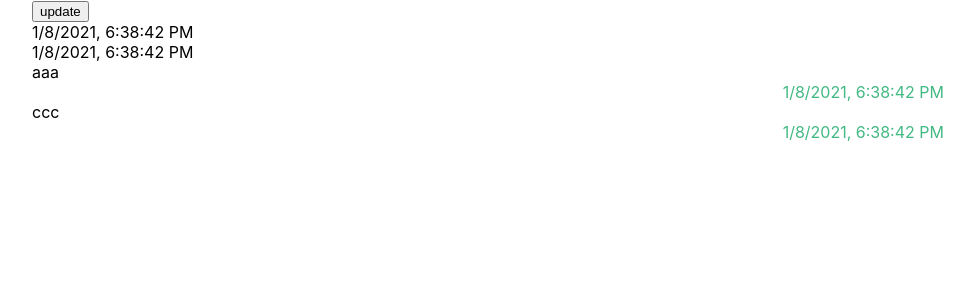
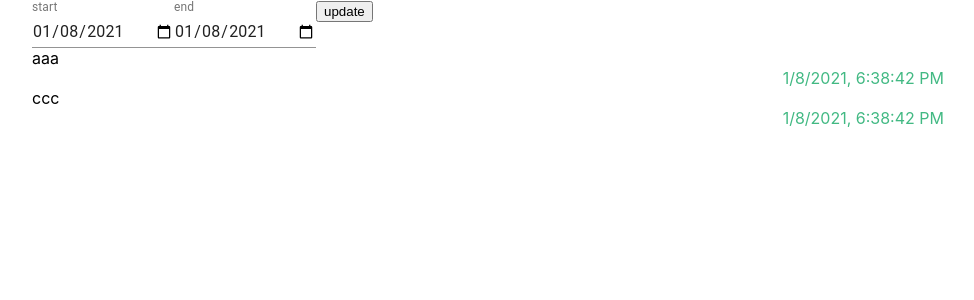
Before and after one commit to Riku-1/atwell-front-example, a React (Create React App) app: page / in a window 1280 px wide. Shown: the top 300 px of the page, without its empty margins (152-1126 px from the left). Built offline with nearby package versions, Linux system fonts and the light colour scheme.

Commit message:
Feature(#5):Changed to use material-ui datepicker

```diff
--- a/src/components/Tweet/DatePicker.tsx
+++ b/src/components/Tweet/DatePicker.tsx
@@ -1,8 +1,12 @@
+import { TextField } from "@material-ui/core";
 import React from "react";
+import { formatDate } from "../../utils/formatter";
 
 type DatePickerProps = {
   start: Date;
   end: Date;
+  onChangeStart: Function;
+  onChangeEnd: Function;
   onClick: Function;
 };
 
@@ -10,15 +14,40 @@ export class DatePicker extends React.Component<DatePickerProps> {
   render() {
     return (
       <div>
+        <form className="test" noValidate>
+          <TextField
+            id="start"
+            label="start"
+            type="date"
+            onChange={(e) => {
+              this.props.onChangeStart(e.target.value);
+            }}
+            defaultValue={formatDate(this.props.start)}
+            InputLabelProps={{
+              shrink: true,
+            }}
+          />
+          <TextField
+            id="end"
+            label="end"
+            type="date"
+            onChange={(e) => {
+              this.props.onChangeEnd(e.target.value);
+            }}
+            defaultValue={formatDate(this.props.end)}
+            InputLabelProps={{
+              shrink: true,
+            }}
+          />
           <button
             onClick={() => {
-            this.props.onClick();
+              this.props.onClick(this.props.start, this.props.end);
             }}
+            type="button"
           >
             update
           </button>
-        <div>{this.props.start.toLocaleString()}</div>
-        <div>{this.props.end.toLocaleString()}</div>
+        </form>
       </div>
     );
   }
--- a/src/components/Tweet/TweetContainer.tsx
+++ b/src/components/Tweet/TweetContainer.tsx
@@ -17,7 +17,9 @@ export class TweetContainer extends React.Component<{}, TweetContainerState> {
     this.state = { start: new Date(), end: new Date(), tweetList: [] };
   }
   componentDidMount() {
-    this.update();
+    fetchTweets(this.state.start, this.state.end).then((tweetList) => {
+      this.setState({ tweetList: tweetList });
+    });
   }
 
   render() {
@@ -27,6 +29,8 @@ export class TweetContainer extends React.Component<{}, TweetContainerState> {
           <DatePicker
             start={this.state.start}
             end={this.state.end}
+            onChangeStart={this.setStart}
+            onChangeEnd={this.setEnd}
             onClick={this.update}
           ></DatePicker>
           <TweetDisplay tweetList={this.state.tweetList} />
@@ -35,13 +39,18 @@ export class TweetContainer extends React.Component<{}, TweetContainerState> {
     );
   }
 
-  update = () => {
-    const start = new Date();
-    const end = new Date();
+  setStart = (start: Date) => {
+    this.setState({ start: start });
+  };
+
+  setEnd = (end: Date) => {
+    this.setState({ end: end });
+  };
+
+  update = (start: Date, end: Date) => {
     fetchTweets(start, end)
-      .then((res) => {
-        console.log(res);
-        this.setState({ start: start, end: end, tweetList: res });
+      .then((tweetList) => {
+        this.setState({ tweetList: tweetList });
       })
       .catch((err) => {
         console.log(err);
--- /dev/null
+++ b/src/utils/formatter.ts
@@ -0,0 +1,11 @@
+export const formatDate = (date: Date) => {
+  var d = new Date(date),
+    month = "" + (d.getMonth() + 1),
+    day = "" + d.getDate(),
+    year = d.getFullYear();
+
+  if (month.length < 2) month = "0" + month;
+  if (day.length < 2) day = "0" + day;
+
+  return [year, month, day].join("-");
+};
```
Lines whose indentation alone changed are shown as unchanged.
